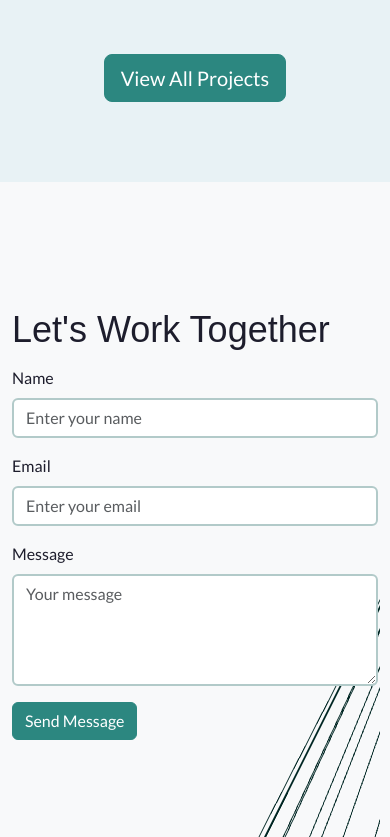
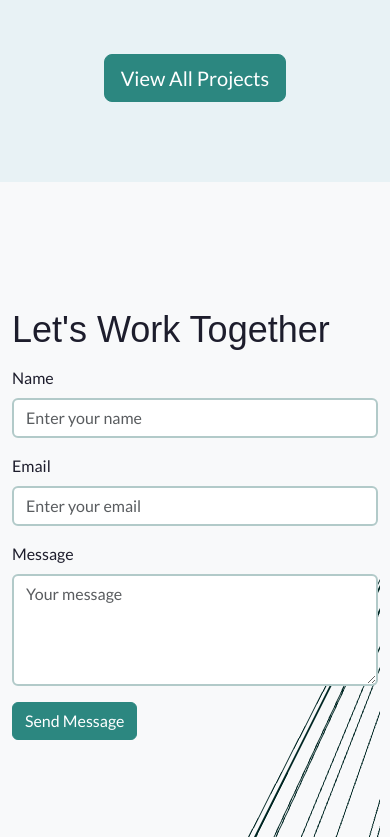
Before and after one commit to felipemora69/Portfolio2.0, a React (Vite) app: page / in a window 390 px wide. Shown: the part 2392-3229 px from the top of the page. Built offline with nearby package versions, Linux system fonts and the light colour scheme; a web font is replaced by a local one.

Commit message:
Update size three

```diff
--- a/src/index.css
+++ b/src/index.css
@@ -291,7 +291,7 @@ h1, h2, h3, h4, h5, h6 {
     font-size: 1.125rem;
   }
   .three-scene-container {
-    top: 2740px;
+    top: 2720px;
     left: 0;
     height: 660px;
     width: 380px;
```
